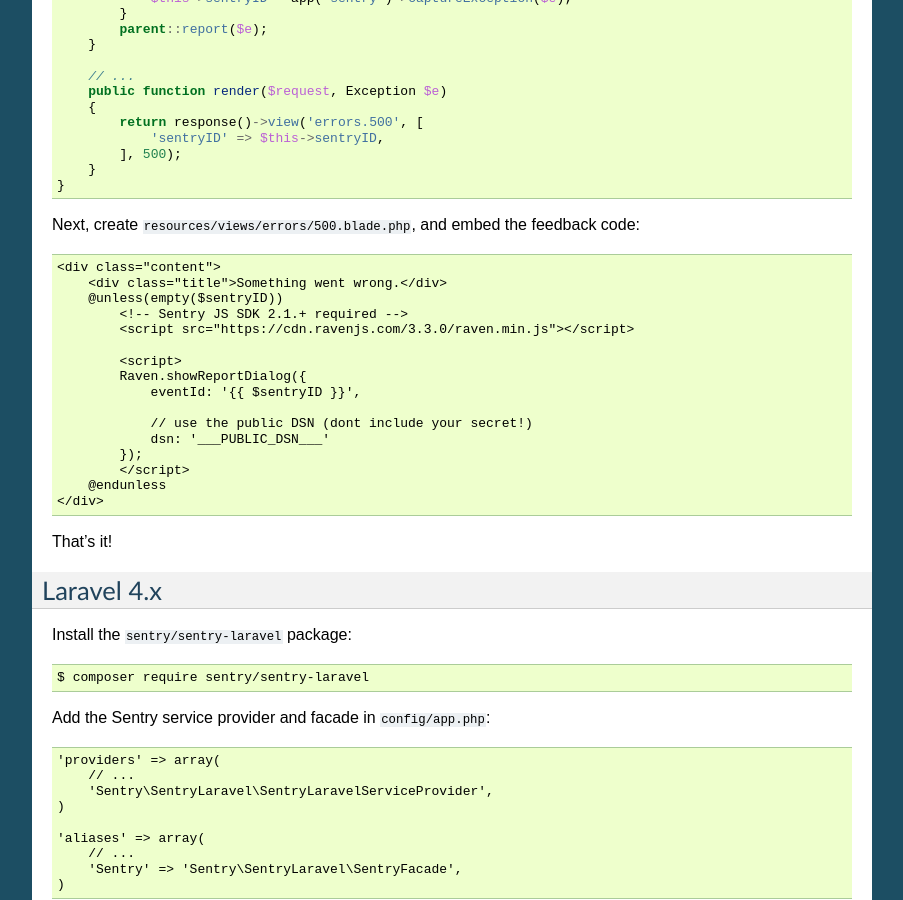
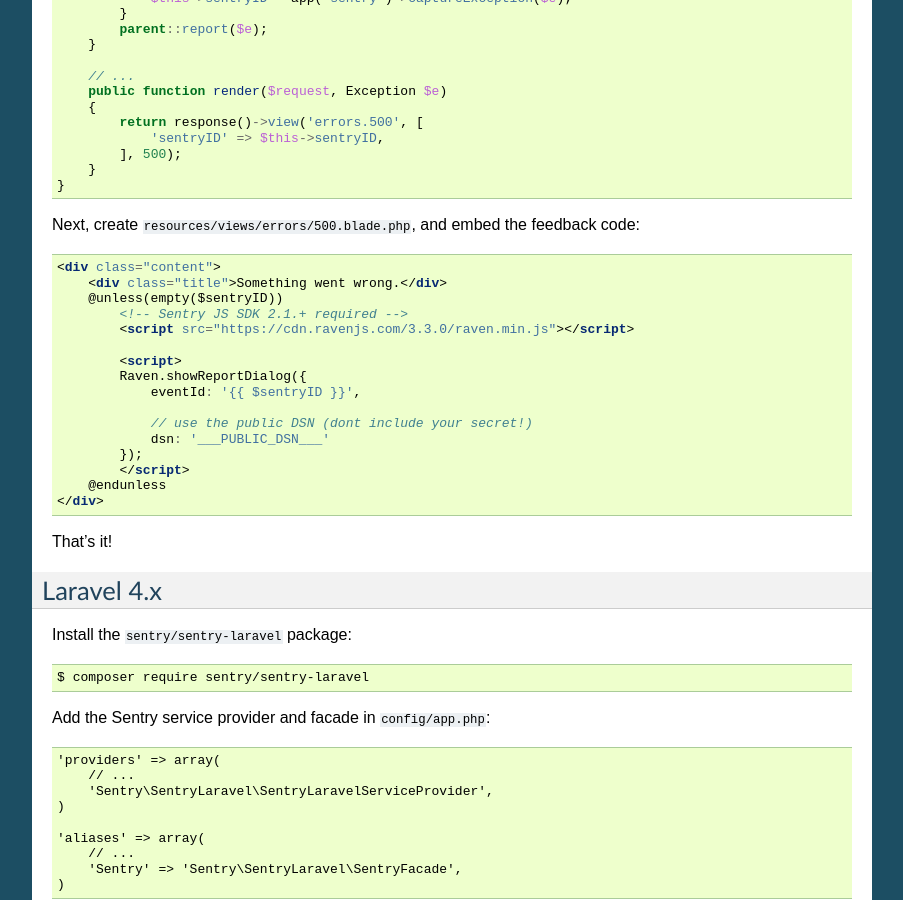
Before and after one commit to getsentry/sentry-php, a Sphinx documentation site: the page built from docs/integrations/laravel.rst, in a window 1280 px wide and 900 px high, scrolled down 1047 px. Shown: the whole window, without its empty margins (198-1101 px from the left). Built offline with Sphinx 7.4.7, drawn with Linux system fonts in a browser that asks for light colours; the version number could not be read and is left out.

Commit message:
No blade lexer :(

```diff
--- a/docs/integrations/laravel.rst
+++ b/docs/integrations/laravel.rst
@@ -84,7 +84,7 @@
 
 Next, create ``resources/views/errors/500.blade.php``, and embed the feedback code:
 
-.. code-block:: blade
+.. code-block:: html
 
     <div class="content">
         <div class="title">Something went wrong.</div>
```
